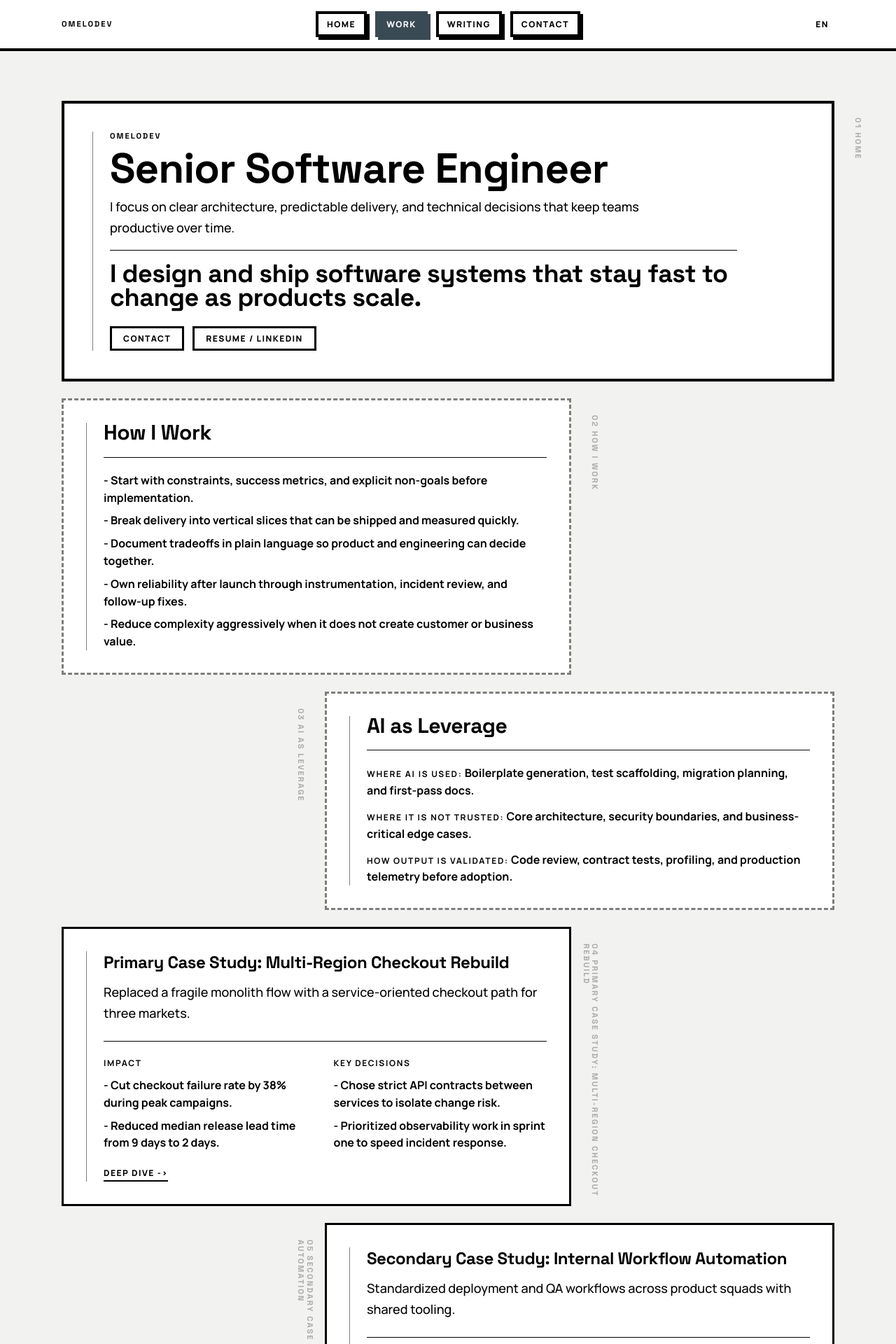
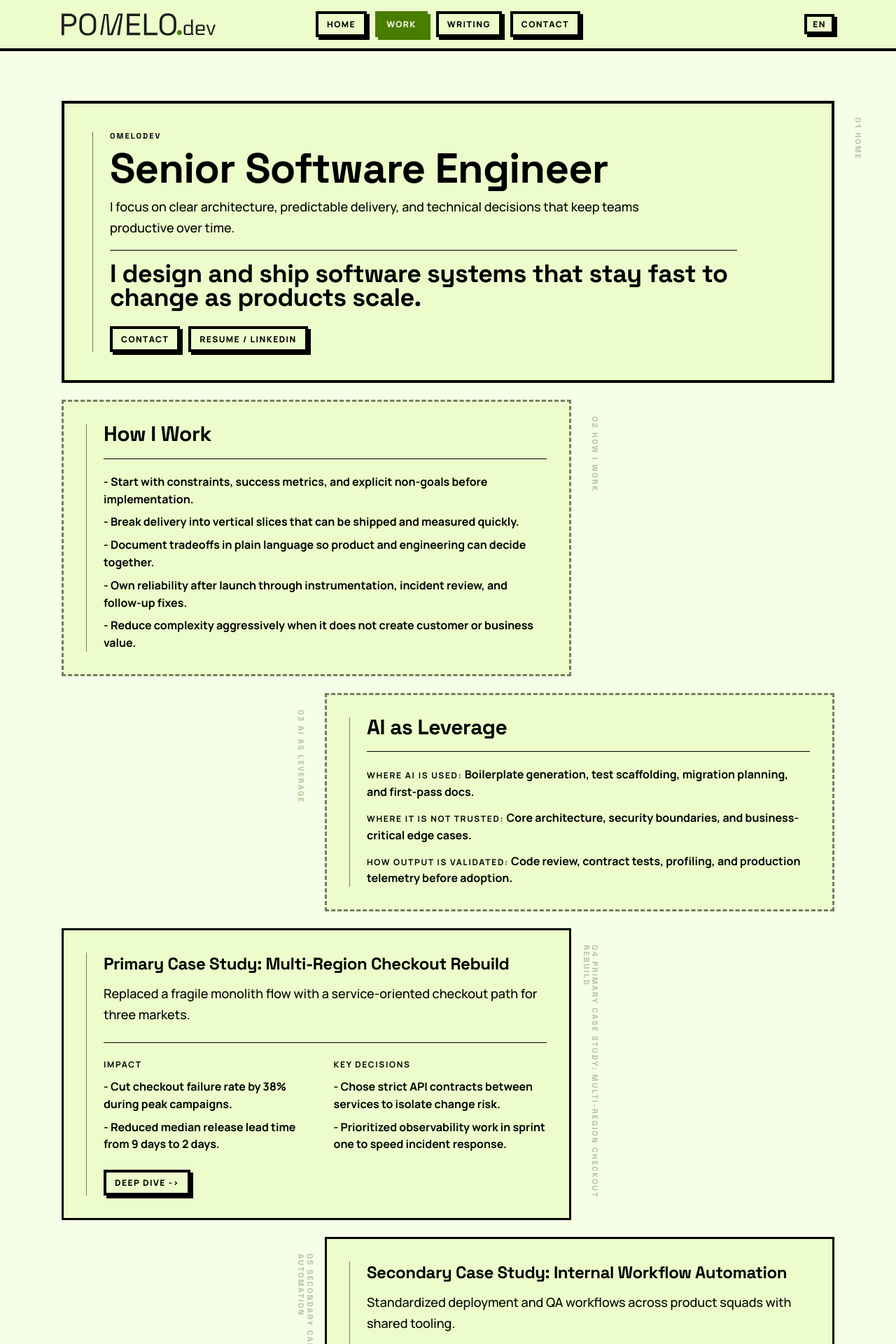
Before and after one commit to melloirl/pomelo, a Vue app: page / in a window 1280 px wide. Shown: the top 1920 px of the page at 70% size. Built offline with nearby package versions, Linux system fonts and the light colour scheme.

Commit message:
feat: proper logo on header

```diff
--- a/src/App.vue
+++ b/src/App.vue
@@ -1,6 +1,7 @@
 <script setup lang="ts">
 import { computed } from 'vue'
 import { useI18n } from 'vue-i18n'
+import AppButton from './components/AppButton.vue'
 import AppFooter from './components/AppFooter.vue'
 import AppHeader from './components/AppHeader.vue'
 import ColumnLayout from './components/ColumnLayout.vue'
@@ -67,7 +68,7 @@ const currentYear = new Date().getFullYear()
 </script>
 
 <template>
-  <div class="flex min-h-screen flex-col bg-(--color-page) text-black">
+  <div class="flex min-h-screen flex-col bg-lime-50 text-black">
     <AppHeader :links="links" :active-hash="activeHash" :on-hash-click="onHashClick" />
 
     <main class="mx-auto w-full max-w-6xl flex-1 px-6 pb-10 pt-32 sm:pb-14 sm:pt-36">
@@ -88,27 +89,24 @@ const currentYear = new Date().getFullYear()
             </p>
 
             <div class="mt-6 flex flex-wrap gap-3">
-              <a
+              <AppButton
                 href="#contact"
                 @click="onHashClick('contact')($event)"
-                class="type-action stroke-thin border-black px-4 py-2"
               >
                 {{ t('sections.hero.actions.contact') }}
-              </a>
+              </AppButton>
 
-              <a
+              <AppButton
                 href="https://www.linkedin.com/in/omelodev/"
                 target="_blank"
-                rel="noreferrer"
-                class="type-action stroke-thin border-black px-4 py-2"
               >
                 {{ t('sections.hero.actions.resume') }}
-              </a>
+              </AppButton>
             </div>
           </ContentCard>
           <p
             aria-hidden="true"
-            class="type-identity pointer-events-none absolute top-6 -right-10 hidden [writing-mode:vertical-rl] text-black/30 sm:block"
+            class="type-identity pointer-events-none absolute top-6 -right-10 hidden [writing-mode:vertical-rl] text-lime-900/35 sm:block"
           >
             01 {{ t('header.home') }}
           </p>
@@ -128,7 +126,7 @@ const currentYear = new Date().getFullYear()
           </ContentCard>
           <p
             aria-hidden="true"
-            class="type-identity pointer-events-none absolute top-6 -right-10 hidden [writing-mode:vertical-rl] text-black/30 sm:block"
+            class="type-identity pointer-events-none absolute top-6 -right-10 hidden [writing-mode:vertical-rl] text-lime-900/35 sm:block"
           >
             02 {{ t('sections.howIWork.title') }}
           </p>
@@ -156,7 +154,7 @@ const currentYear = new Date().getFullYear()
           </ContentCard>
           <p
             aria-hidden="true"
-            class="type-identity pointer-events-none absolute top-6 -left-10 hidden [writing-mode:vertical-rl] text-black/30 sm:block"
+            class="type-identity pointer-events-none absolute top-6 -left-10 hidden [writing-mode:vertical-rl] text-lime-900/35 sm:block"
           >
             03 {{ t('sections.aiLeverage.title') }}
           </p>
@@ -192,17 +190,18 @@ const currentYear = new Date().getFullYear()
               </div>
             </div>
 
-            <a
+            <AppButton
               href="#writing"
+              variant="ghost"
+              class="mt-6"
               @click="onHashClick('writing')($event)"
-              class="type-action mt-6 inline-block border-b-2 border-black pb-1"
             >
               {{ t('sections.work.deepDive') }}
-            </a>
+            </AppButton>
           </ContentCard>
           <p
             aria-hidden="true"
-            class="type-identity pointer-events-none absolute top-6 -right-10 hidden [writing-mode:vertical-rl] text-black/30 sm:block"
+            class="type-identity pointer-events-none absolute top-6 -right-10 hidden [writing-mode:vertical-rl] text-lime-900/35 sm:block"
           >
             04 {{ t('sections.work.primary.title') }}
           </p>
@@ -238,17 +237,18 @@ const currentYear = new Date().getFullYear()
               </div>
             </div>
 
-            <a
+            <AppButton
               href="#writing"
+              variant="ghost"
+              class="mt-6"
               @click="onHashClick('writing')($event)"
-              class="type-action mt-6 inline-block border-b-2 border-black pb-1"
             >
               {{ t('sections.work.deepDive') }}
-            </a>
+            </AppButton>
           </ContentCard>
           <p
             aria-hidden="true"
-            class="type-identity pointer-events-none absolute top-6 -left-10 hidden [writing-mode:vertical-rl] text-black/30 sm:block"
+            class="type-identity pointer-events-none absolute top-6 -left-10 hidden [writing-mode:vertical-rl] text-lime-900/35 sm:block"
           >
             05 {{ t('sections.work.secondary.title') }}
           </p>
@@ -264,7 +264,7 @@ const currentYear = new Date().getFullYear()
           />
           <p
             aria-hidden="true"
-            class="type-identity pointer-events-none absolute top-6 -right-10 hidden [writing-mode:vertical-rl] text-black/30 sm:block"
+            class="type-identity pointer-events-none absolute top-6 -right-10 hidden [writing-mode:vertical-rl] text-lime-900/35 sm:block"
           >
             06 {{ t('sections.work.contribution.title') }}
           </p>
@@ -296,7 +296,7 @@ const currentYear = new Date().getFullYear()
           </ContentCard>
           <p
             aria-hidden="true"
-            class="type-identity pointer-events-none absolute top-6 -right-10 hidden [writing-mode:vertical-rl] text-black/30 sm:block"
+            class="type-identity pointer-events-none absolute top-6 -right-10 hidden [writing-mode:vertical-rl] text-lime-900/35 sm:block"
           >
             07 {{ t('sections.skills.title') }}
           </p>
@@ -310,16 +310,17 @@ const currentYear = new Date().getFullYear()
             border-variant="solid"
             padding-class="p-6 sm:p-8"
           >
-            <a
+            <AppButton
               href="/writing"
-              class="type-action mt-5 inline-block border-b-2 border-black pb-1"
+              variant="ghost"
+              class="mt-5"
             >
               {{ t('sections.writing.link') }}
-            </a>
+            </AppButton>
           </ContentCard>
           <p
             aria-hidden="true"
-            class="type-identity pointer-events-none absolute top-6 -left-10 hidden [writing-mode:vertical-rl] text-black/30 sm:block"
+            class="type-identity pointer-events-none absolute top-6 -left-10 hidden [writing-mode:vertical-rl] text-lime-900/35 sm:block"
           >
             08 {{ t('sections.writing.title') }}
           </p>
@@ -351,7 +352,7 @@ const currentYear = new Date().getFullYear()
           </ContentCard>
           <p
             aria-hidden="true"
-            class="type-identity pointer-events-none absolute top-6 -right-10 hidden [writing-mode:vertical-rl] text-black/30 sm:block"
+            class="type-identity pointer-events-none absolute top-6 -right-10 hidden [writing-mode:vertical-rl] text-lime-900/35 sm:block"
           >
             09 {{ t('header.contact') }}
           </p>
--- /dev/null
+++ b/src/components/AppButton.vue
@@ -0,0 +1,67 @@
+<script setup lang="ts">
+import { computed } from 'vue'
+
+type ButtonVariant = 'solid' | 'ghost'
+type ButtonSize = 'default' | 'compact'
+
+interface AppButtonProps {
+  href?: string
+  target?: string
+  rel?: string
+  type?: 'button' | 'submit' | 'reset'
+  variant?: ButtonVariant
+  size?: ButtonSize
+  active?: boolean
+}
+
+const props = withDefaults(defineProps<AppButtonProps>(), {
+  href: undefined,
+  target: undefined,
+  rel: undefined,
+  type: 'button',
+  variant: 'solid',
+  size: 'default',
+  active: false,
+})
+
+const tag = computed(() => (props.href ? 'a' : 'button'))
+
+const resolvedRel = computed(() => {
+  if (props.target !== '_blank') {
+    return props.rel
+  }
+
+  return props.rel ?? 'noreferrer'
+})
+
+const sizeClass = computed(() => (props.size === 'compact' ? 'min-w-8 px-2 py-1' : 'px-3 py-2'))
+
+const variantClass = computed(() => {
+  if (props.variant === 'ghost') {
+    return 'border-black bg-transparent text-black shadow-[4px_4px_0_#000] hover:bg-lime-200'
+  }
+
+  if (props.active) {
+    return 'border-lime-700 bg-lime-700 text-lime-50 shadow-[4px_4px_0_var(--color-lime-700)] hover:bg-lime-600'
+  }
+
+  return 'border-black bg-lime-100 text-black shadow-[4px_4px_0_#000] hover:bg-lime-300'
+})
+</script>
+
+<template>
+  <component
+    :is="tag"
+    :href="props.href"
+    :target="props.target"
+    :rel="resolvedRel"
+    :type="tag === 'button' ? props.type : undefined"
+    :class="[
+      'type-action inline-flex cursor-pointer items-center justify-center border-4 transition-[transform,background-color,color,box-shadow] duration-150 focus-visible:outline-4 focus-visible:outline-offset-2 focus-visible:outline-black hover:-translate-y-0.5 hover:scale-105',
+      sizeClass,
+      variantClass,
+    ]"
+  >
+    <slot />
+  </component>
+</template>
--- a/src/components/AppFooter.vue
+++ b/src/components/AppFooter.vue
@@ -6,7 +6,7 @@ const { t } = useI18n()
 </script>
 
 <template>
-  <footer class="mt-20 bg-white" aria-label="Site footer">
+  <footer class="mt-20 bg-lime-100" aria-label="Site footer">
     <div class="mx-auto w-full max-w-6xl px-6 py-5 text-left">
       <p class="type-evidence-label">{{ t('appFooter.licenseLabel') }}</p>
 
--- a/src/components/AppHeader.vue
+++ b/src/components/AppHeader.vue
@@ -1,6 +1,8 @@
 <script setup lang="ts">
 import { useI18n } from 'vue-i18n'
 import { toggleUserLocale, useUserLocale } from '../composables/useUserLocale'
+import AppButton from './AppButton.vue'
+import PomeloLogo from './PomeloLogo.vue'
 
 interface HeaderLink {
   label: string
@@ -27,38 +29,41 @@ const { t } = useI18n()
 </script>
 
 <template>
-  <header class="fixed inset-x-0 top-0 z-50 border-black border-b stroke-b-strong bg-white">
+  <header class="fixed inset-x-0 top-0 z-50 border-black border-b stroke-b-strong bg-lime-100">
     <div class="mx-auto grid w-full max-w-6xl grid-cols-[1fr_auto_1fr] items-center gap-3 px-6 py-4">
-      <p class="type-identity justify-self-start">omelodev</p>
+      <a
+        href="#home"
+        class="justify-self-start"
+        :aria-label="t('header.home')"
+        @click="handleHashClick('home', $event)"
+      >
+        <PomeloLogo class="h-8 w-auto text-lime-700" aria-label="omelodev" role="img" />
+      </a>
 
       <nav aria-label="Primary" class="min-w-0">
         <ul class="flex flex-wrap items-center justify-center gap-2 sm:gap-3">
           <li v-for="link in props.links" :key="link.hash">
-            <a
+            <AppButton
               :href="`#${link.hash}`"
+              :active="props.activeHash === link.hash"
               @click="handleHashClick(link.hash, $event)"
-              :class="[
-                'inline-block border-4 px-3 py-2 transition-colors focus-visible:outline-4 focus-visible:outline-offset-2 focus-visible:outline-black',
-                'type-action',
-                props.activeHash === link.hash
-                  ? 'border-(--color-accent) bg-(--color-accent) text-(--color-accent-foreground) shadow-[4px_4px_0_var(--color-accent)]'
-                  : 'border-black bg-white text-black shadow-[4px_4px_0_#000] hover:bg-black hover:text-(--color-accent-foreground)',
-              ]"
             >
               {{ link.label }}
-            </a>
+            </AppButton>
           </li>
         </ul>
       </nav>
 
-      <button
+      <AppButton
         type="button"
+        variant="ghost"
+        size="compact"
+        class="justify-self-end"
         :aria-label="t('header.toggleLanguage')"
         @click="toggleLocale"
-        class="type-action justify-self-end inline-flex min-w-8 cursor-pointer items-center justify-center px-2 py-1 text-black transition-transform duration-150 hover:-translate-y-0.5 hover:scale-105"
       >
         {{ locale === 'pt-br' ? 'PT' : 'EN' }}
-      </button>
+      </AppButton>
     </div>
   </header>
 </template>
--- a/src/components/ContentCard.vue
+++ b/src/components/ContentCard.vue
@@ -27,7 +27,7 @@ const props = withDefaults(defineProps<ContentCardProps>(), {
   <section
     :id="props.id"
     :class="[
-      'w-full bg-white',
+      'w-full bg-lime-100',
       props.paddingClass,
       props.borderVariant === 'strong' ? 'stroke-strong' : 'stroke-thin',
       props.borderVariant === 'dashed' ? 'border-dashed border-black/50' : 'border-solid border-black',
--- /dev/null
+++ b/src/components/PomeloLogo.vue
@@ -0,0 +1,14 @@
+<template>
+  <svg viewBox="0 0 977 142" xmlns="http://www.w3.org/2000/svg" v-bind="$attrs">
+  <path d="M747.01 138.11C742.5 138.11 738.74 136.63 735.72 133.67C732.69 130.71 731.18 126.91 731.18 122.28C731.18 117.65 732.69 113.88 735.72 110.99C738.74 108.1 742.51 106.65 747.01 106.65C751.51 106.65 755.28 108.13 758.3 111.09C761.32 114.05 762.84 117.78 762.84 122.29C762.84 126.8 761.32 130.72 758.3 133.68C755.27 136.64 751.51 138.12 747.01 138.12V138.11Z" fill="currentColor"/>
+  <path d="M0 138.33V2.72H51.92C60.06 2.72 67.32 4.3 73.72 7.47C80.11 10.64 85.18 15.12 88.93 20.93C92.68 26.74 94.55 33.78 94.55 42.05V44.57C94.55 52.71 92.64 59.71 88.84 65.59C85.03 71.47 79.89 75.96 73.44 79.05C66.98 82.15 59.81 83.7 51.94 83.7H16.29V138.33H0.0199966H0ZM16.27 68.97H50.17C58.82 68.97 65.67 66.81 70.71 62.48C75.75 58.15 78.26 52.05 78.26 44.17V42.23C78.26 34.35 75.77 28.25 70.8 23.92C65.83 19.59 58.95 17.43 50.17 17.43H16.27V68.96V68.97Z" fill="#1D1D1B"/>
+  <path d="M165.64 141.04C149.49 141.04 136.61 136.36 126.99 126.99C117.37 117.63 112.56 103.97 112.56 86.02V55.02C112.56 37.07 117.37 23.41 126.99 14.05C136.61 4.68999 149.49 0 165.64 0C181.79 0 194.86 4.67999 204.48 14.05C214.1 23.42 218.91 37.07 218.91 55.02V86.02C218.91 103.97 214.1 117.63 204.48 126.99C194.86 136.36 181.91 141.04 165.64 141.04ZM165.64 126.51C177.39 126.51 186.5 122.99 192.96 115.95C199.42 108.91 202.65 99.13 202.65 86.6V54.44C202.65 41.91 199.42 32.13 192.96 25.09C186.5 18.05 177.39 14.53 165.64 14.53C153.89 14.53 144.97 18.05 138.52 25.09C132.06 32.13 128.83 41.91 128.83 54.44V86.6C128.83 99.13 132.06 108.91 138.52 115.95C144.98 122.99 154.02 126.51 165.64 126.51Z" fill="#1D1D1B"/>
+  <path d="M244.69 137.29L268.19 4.92999H295.53L304.88 128.05H311.71L357.7 2.70001H387.91L368.13 138.31H351.94L374.24 13.35H364.2L323.57 138.31H292.28L283.96 13.35H276.81L258.35 136.79L244.68 137.27L244.69 137.29Z" fill="#1D1D1B"/>
+  <path d="M413.62 138.33V2.72H497.12V17.44H429.9V62.77H491.7V77.49H429.9V123.6H498.09V138.32H413.62V138.33Z" fill="#1D1D1B"/>
+  <path d="M522.69 138.33V2.72H538.96V123.61H607.54V138.33H522.69Z" fill="#1D1D1B"/>
+  <path d="M673.8 141.04C657.65 141.04 644.77 136.36 635.15 126.99C625.53 117.63 620.72 103.97 620.72 86.02V55.02C620.72 37.07 625.53 23.41 635.15 14.05C644.77 4.68999 657.65 0 673.8 0C689.95 0 703.02 4.67999 712.64 14.05C722.26 23.42 727.07 37.07 727.07 55.02V86.02C727.07 103.97 722.26 117.63 712.64 126.99C703.02 136.36 690.07 141.04 673.8 141.04ZM673.8 126.51C685.55 126.51 694.66 122.99 701.12 115.95C707.58 108.91 710.81 99.13 710.81 86.6V54.44C710.81 41.91 707.58 32.13 701.12 25.09C694.66 18.05 685.55 14.53 673.8 14.53C662.05 14.53 653.13 18.05 646.68 25.09C640.22 32.13 636.99 41.91 636.99 54.44V86.6C636.99 99.13 640.22 108.91 646.68 115.95C653.14 122.99 662.18 126.51 673.8 126.51Z" fill="#1D1D1B"/>
+  <path d="M812.69 138.11H787.41C785.29 138.11 783.17 137.23 781.06 135.46L777.88 132.81C775.76 131.05 774.7 128.84 774.7 126.19V83.83C774.7 81.18 775.76 78.98 777.88 77.21L781.06 74.56C783.18 72.8 785.3 71.91 787.41 71.91H810.71C812.83 71.91 814.95 72.79 817.06 74.56C819.18 76.68 820.24 78 820.24 78.53H820.77V40.14H831.89V123.4C831.89 124.72 831.96 125.58 832.09 125.98C832.22 126.38 832.68 126.88 833.48 127.5C834.27 128.12 834.74 128.62 834.87 129.02C835 129.42 835.07 130.28 835.07 131.6V138.09H830.44C828.85 138.09 827.77 137.98 827.2 137.76C826.62 137.54 825.81 136.99 824.75 136.1C823.34 134.95 822.63 133.85 822.63 132.79H822.1C822.1 133.85 821.13 134.95 819.19 136.1C817.6 137.07 816.52 137.65 815.95 137.82C815.37 138 814.29 138.08 812.71 138.08L812.69 138.11ZM811.23 81.2H792.3C790.71 81.2 789.7 81.27 789.26 81.4C788.82 81.53 788.2 81.91 787.41 82.52C786.62 83.14 786.15 83.65 786.02 84.04C785.89 84.43 785.82 85.3 785.82 86.62V123.42C785.82 124.74 785.88 125.6 786.02 126C786.16 126.4 786.62 126.9 787.41 127.52C788.21 128.14 788.82 128.51 789.26 128.64C789.7 128.77 790.72 128.84 792.3 128.84H811.1C812.69 128.84 813.77 128.75 814.34 128.58C814.91 128.4 816 127.83 817.58 126.86C819.17 125.89 820.1 125.18 820.36 124.74C820.62 124.3 820.76 123.42 820.76 122.09V89.13C820.76 87.37 819.7 85.6 817.58 83.84C815.46 82.08 813.34 81.19 811.23 81.19V81.2Z" fill="#1D1D1B"/>
+  <path d="M900.71 126.2L908.65 132.82L905.47 135.47C903.88 136.79 902.8 137.57 902.23 137.79C901.65 138.01 900.57 138.12 898.99 138.12H863.65C861.53 138.12 859.41 137.24 857.3 135.47L854.12 132.82C852 131.06 850.94 128.85 850.94 126.2V83.84C850.94 81.19 852 78.99 854.12 77.22L857.3 74.57C859.42 72.81 861.54 71.92 863.65 71.92H894.49C896.25 71.92 898.37 72.8 900.84 74.57L904.15 77.22C906.27 78.81 907.33 81.02 907.33 83.84V110.97H862.06V123.41C862.06 124.73 862.13 125.59 862.26 125.99C862.39 126.39 862.85 126.89 863.65 127.51C864.44 128.13 865.06 128.5 865.5 128.63C865.94 128.76 866.96 128.83 868.54 128.83H894.22C895.81 128.83 896.89 128.72 897.46 128.5C898.03 128.28 899.12 127.51 900.7 126.18L900.71 126.2ZM896.21 102.38V86.63C896.21 85.31 896.14 84.45 896.01 84.05C895.88 83.65 895.42 83.15 894.62 82.53C893.83 81.91 893.21 81.54 892.77 81.41C892.33 81.28 891.31 81.21 889.73 81.21H868.55C866.96 81.21 865.94 81.28 865.51 81.41C865.07 81.54 864.45 81.92 863.66 82.53C862.86 83.15 862.4 83.66 862.27 84.05C862.14 84.45 862.07 85.31 862.07 86.63V102.38H896.22H896.21Z" fill="#1D1D1B"/>
+  <path d="M947.57 125.94L965.04 71.93H976.03L953 138.11H940.29L917.26 71.93H928.25L945.72 125.94C946.16 127.26 946.38 128.32 946.38 129.12H946.91C946.91 128.33 947.13 127.27 947.57 125.94Z" fill="#1D1D1B"/>
+  </svg>
+</template>
--- a/src/style.css
+++ b/src/style.css
@@ -6,10 +6,6 @@
   --font-heading: 'Space Grotesk', sans-serif;
   --stroke-strong: 4px;
   --stroke-thin: 3px;
-  --color-accent: #3a4a55;
-  --color-accent-foreground: #ffffff;
-  --color-page: #f2f2f1;
-  --color-shape-fill: #dcdcd8;
 }
 
 @layer base {
@@ -21,8 +17,7 @@
   }
 
   body {
-    @apply m-0 text-black font-sans;
-    background-color: var(--color-page);
+    @apply m-0 bg-lime-50 text-black font-sans;
   }
 
   h1,
```
Also changed, not shown: public/pomelo.svg (added).
